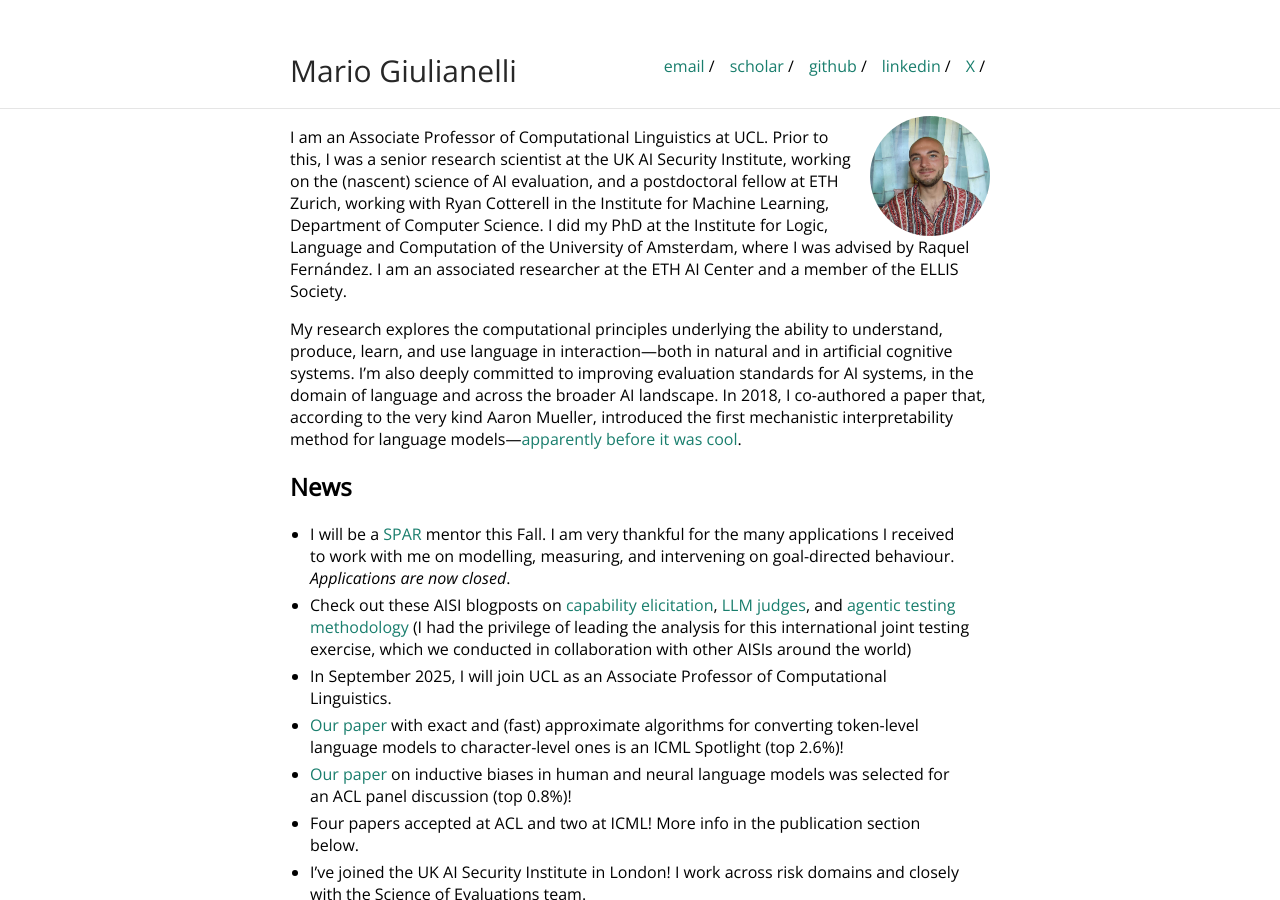
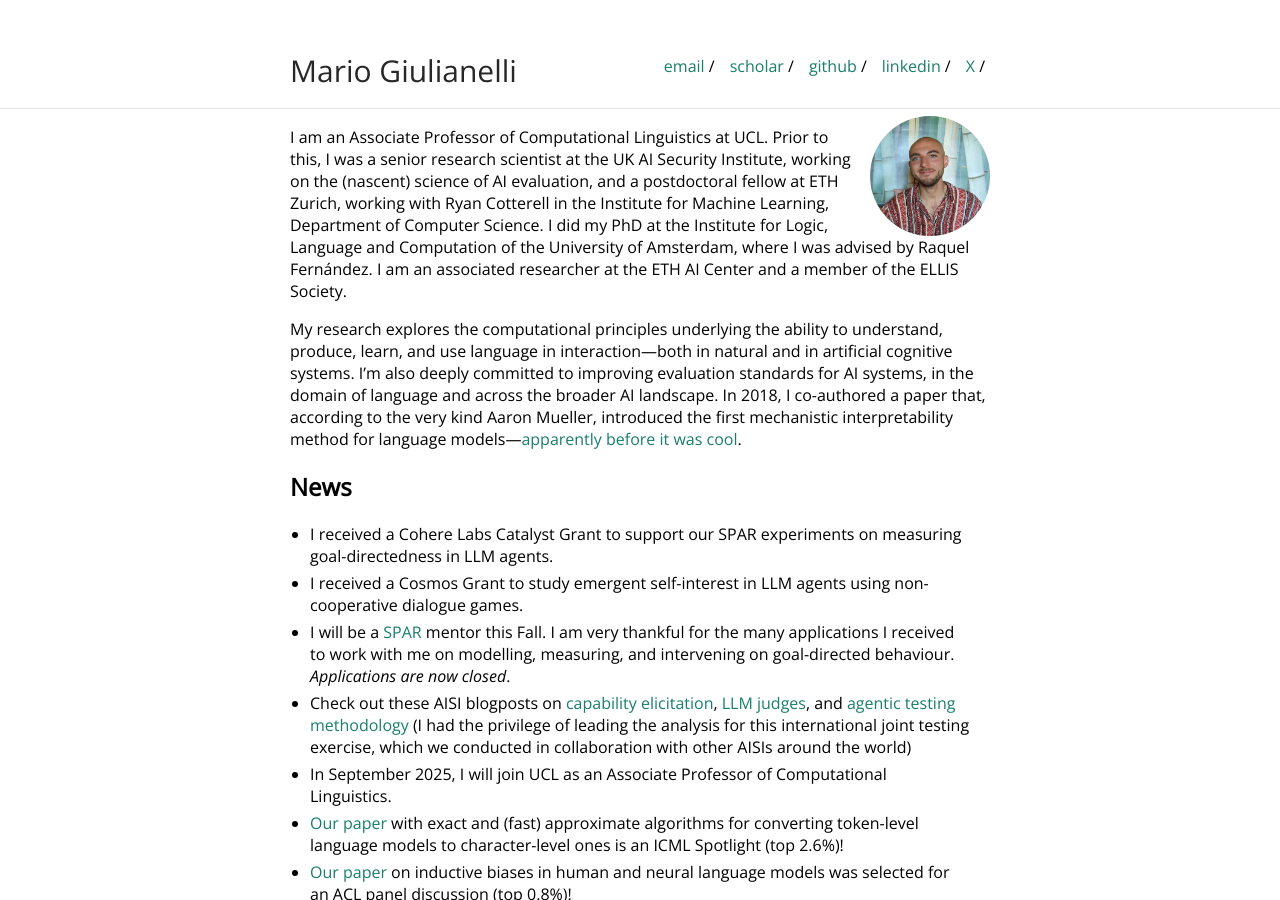
Before and after one commit to glnmario/glnmario.github.io, a Jekyll site: the page built from index.md, in a window 1280 px wide and 900 px high. Built offline with Jekyll 4.4.1, drawn with Linux system fonts in a browser that asks for light colours.

Commit message:
Update index.md

```diff
--- a/index.md
+++ b/index.md
@@ -13,6 +13,8 @@ My research explores the computational principles underlying the ability to unde
 
 
 ## News
+- I received a Cohere Labs Catalyst Grant to support our SPAR experiments on measuring goal-directedness in LLM agents.
+- I received a Cosmos Grant to study emergent self-interest in LLM agents using non-cooperative dialogue games.
 - I will be a [SPAR](https://sparai.org/) mentor this Fall. I am very thankful for the many applications I received to work with me on modelling, measuring, and intervening on goal-directed behaviour. *Applications are now closed*.
 - Check out these AISI blogposts on [capability elicitation](https://www.aisi.gov.uk/work/our-approach-to-ai-capability-elicitation), [LLM judges](https://www.aisi.gov.uk/work/llm-judges-on-trial-a-new-statistical-framework-to-assess-autograders), and [agentic testing methodology](https://www.aisi.gov.uk/work/international-joint-testing-exercise-agentic-testing) (I had the privilege of leading the analysis for this international joint testing exercise, which we conducted in collaboration with other AISIs around the world)
 - In September 2025, I will join UCL as an Associate Professor of Computational Linguistics.
```
